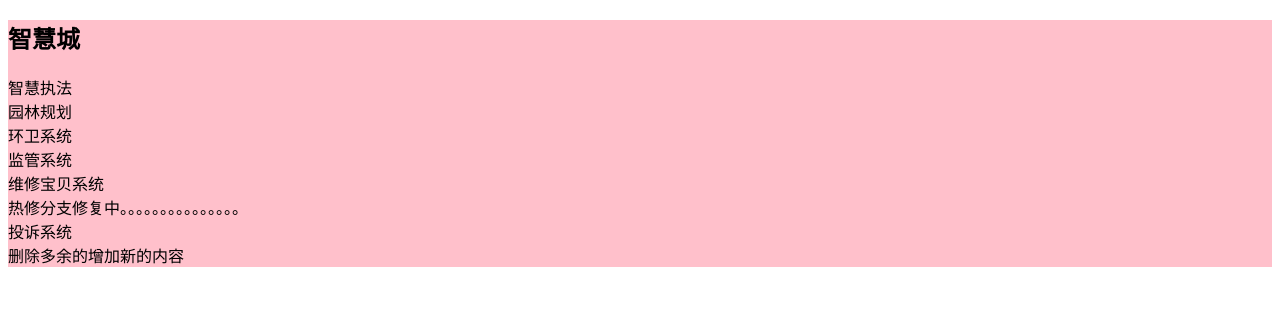
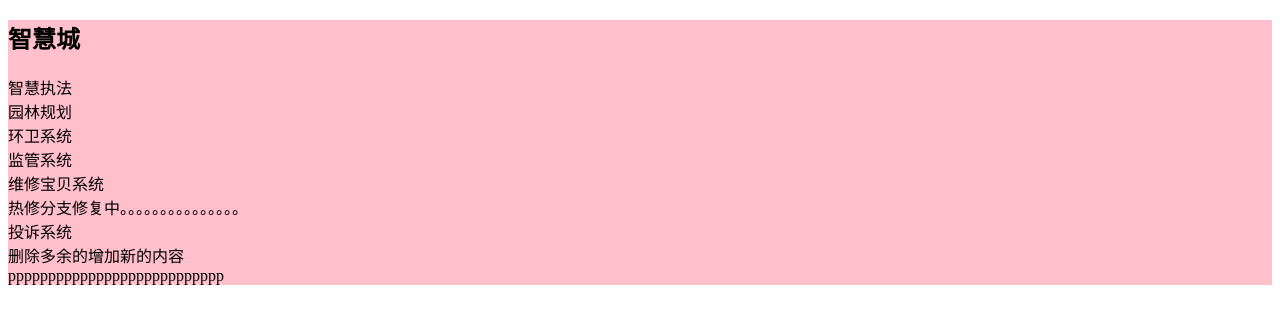
Before and after one commit to A-tuup/git_demo3, a plain HTML site: page index.html in a window 1280 px wide. Drawn offline with Linux system fonts and the light colour scheme.

Commit message:
update new

```diff
--- a/index.html
+++ b/index.html
@@ -2,7 +2,7 @@
  * @Author: woooww 1257732319@qq.com
  * @Date: 2023-08-07 20:37:30
  * @LastEditors: woooww 1257732319@qq.com
- * @LastEditTime: 2023-08-07 20:38:03
+ * @LastEditTime: 2023-08-07 23:58:30
  * @FilePath: \undefinedd:\git_workspace\git_demo3\index.html
  * @Description: 这是默认设置,请设置`customMade`, 打开koroFileHeader查看配置 进行设置: https://github.com/OBKoro1/koro1FileHeader/wiki/%E9%85%8D%E7%BD%AE
 -->
@@ -29,6 +29,7 @@
     <div>热修分支修复中。。。。。。。。。。。。。。。</div>
     <div>投诉系统</div>
     <div>删除多余的增加新的内容</div>
+    <div>ppppppppppppppppppppppppppp</div>
   </div>
 </body>
 </html>
```
